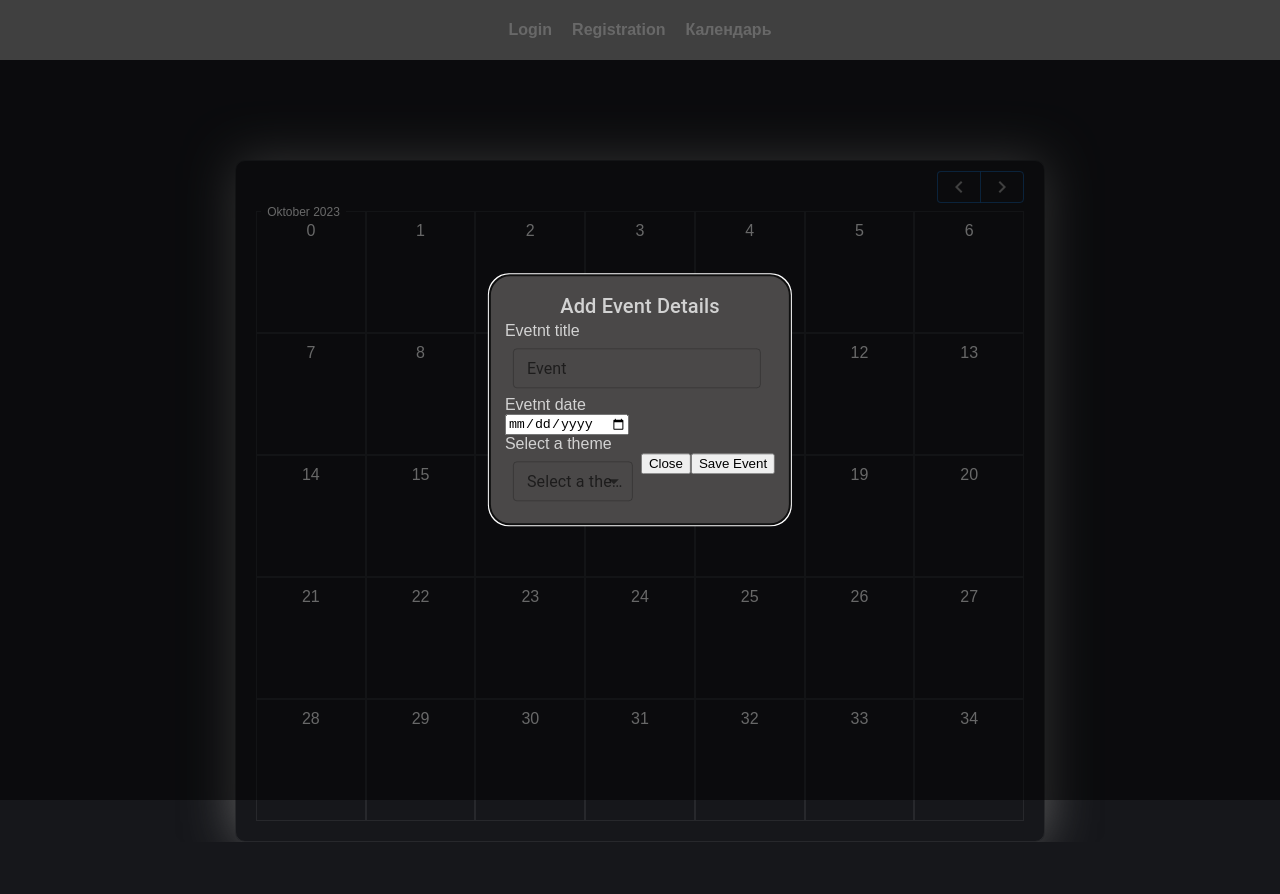
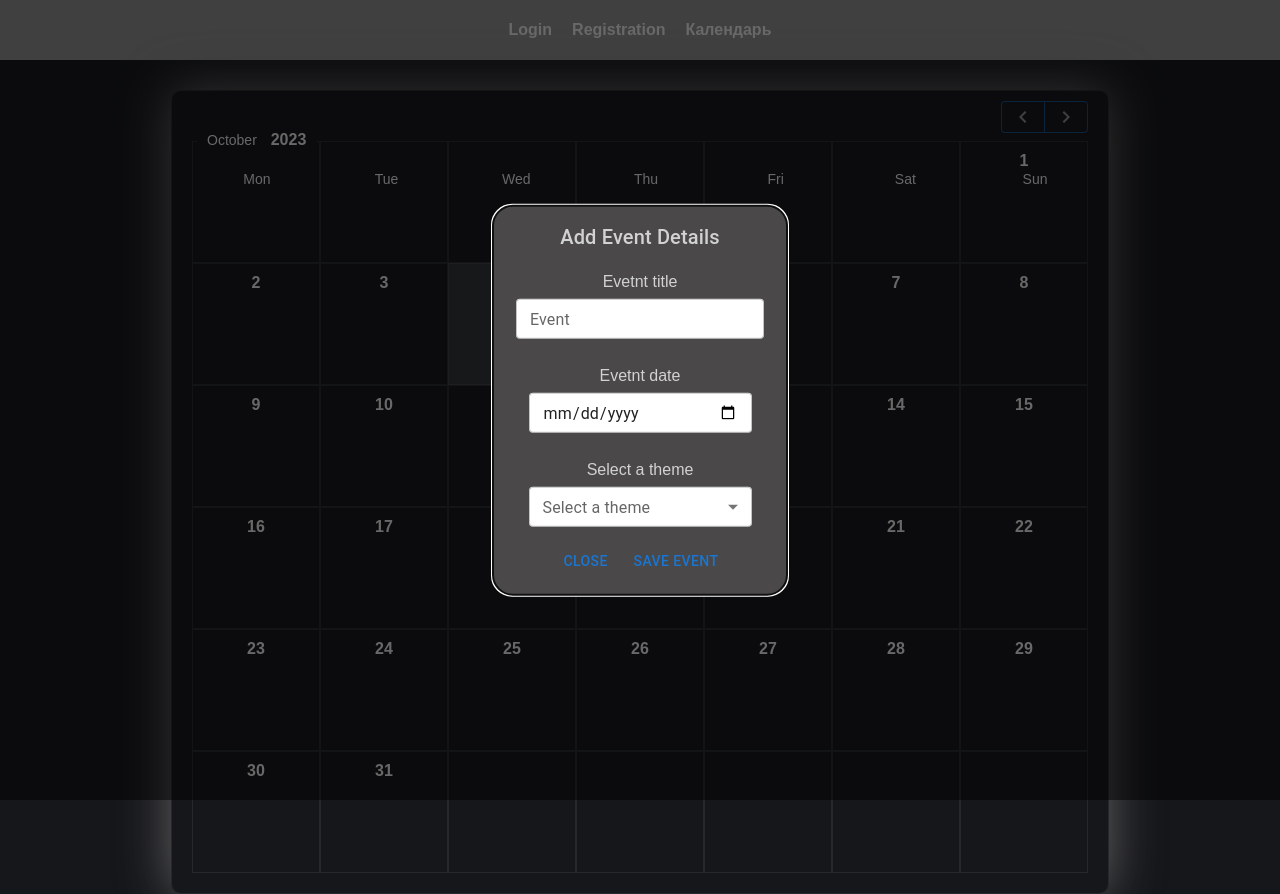
Before and after one commit to Bogdan-K-A/registr-table, a React (Create React App) app: page /calendar in a window 1280 px wide. Both pictures are taken after a click on the element "10". Before the commit the page ends 842 px from the top, so only its background shows below. Built offline with nearby package versions, Linux system fonts and the light colour scheme; what uid would draw is missing.

Commit message:
new changes in calendar

```diff
--- a/src/components/calendarComponent/ModalForm/ModalForm.jsx
+++ b/src/components/calendarComponent/ModalForm/ModalForm.jsx
@@ -1,7 +1,17 @@
 import * as React from 'react';
-import Box from '@mui/material/Box';
-import Typography from '@mui/material/Typography';
-import { FormControl, InputLabel, MenuItem, Modal, Select, TextField } from '@mui/material';
+
+import {
+  FormControl,
+  InputLabel,
+  MenuItem,
+  Modal,
+  Select,
+  TextField,
+  Typography,
+  Box,
+  Button,
+  ButtonGroup,
+} from '@mui/material';
 import s from './ModalForm.module.css';
 import { Formik } from 'formik';
 
@@ -21,8 +31,9 @@ export const ModalForm = ({ open, handleClose }) => {
           </Typography>
 
           <Formik
-            initialValues={{ event: '' }}
+            initialValues={{ event: '', date: '', color: '' }}
             onSubmit={(values) => {
+              console.log('values: ', values);
               // dispatch(signin(values));
             }}
           >
@@ -32,8 +43,9 @@ export const ModalForm = ({ open, handleClose }) => {
               return (
                 <>
                   <form className={s.form} onSubmit={handleSubmit}>
-                    <p>Evetnt title</p>
+                    <p className={s.labelMargin}>Evetnt title</p>
                     <TextField
+                      className={s.Input}
                       sx={{ m: 1, minWidth: 120 }}
                       size="small"
                       label="Event"
@@ -43,22 +55,22 @@ export const ModalForm = ({ open, handleClose }) => {
                       onBlur={handleBlur}
                       value={values.event}
                     />
-                    <label className={s.formLabel}>
-                      <p>Evetnt date</p>
-                      <input
-                        // className={s.formInput}
-                        // placeholder="event"
-                        type="date"
-                        // value={values.event}
-                        // onChange={handleChange}
-                        // onBlur={handleBlur}
-                      />
-                    </label>
-                    <p>Select a theme</p>
-                    <FormControl sx={{ m: 1, minWidth: 120 }} size="small">
+
+                    <p className={s.labelMargin}>Evetnt date</p>
+                    <TextField
+                      className={s.Input}
+                      sx={{ m: 1, width: 223 }}
+                      size="small"
+                      type="date"
+                      value={values.date}
+                      onChange={handleChange}
+                      onBlur={handleBlur}
+                    />
+
+                    <p className={s.labelMargin}>Select a theme</p>
+                    <FormControl sx={{ m: 1, width: 223 }} size="small">
                       <InputLabel>Select a theme</InputLabel>
-
-                      <Select label="Опции">
+                      <Select className={s.Input} label="Опции">
                         <MenuItem>
                           <em>None</em>
                         </MenuItem>
@@ -67,13 +79,14 @@ export const ModalForm = ({ open, handleClose }) => {
                         <MenuItem value={'red'}>Red theme</MenuItem>
                       </Select>
                     </FormControl>
-
-                    <button className={s.formButton} onClose={handleClose}>
-                      <span>Close</span>
-                    </button>
-                    <button className={s.formButton} type="submit">
-                      <span>Save Event</span>
-                    </button>
+                    <Box sx={{ mt: 1 }}>
+                      <Button sx={{ mr: 1 }} onClick={handleClose}>
+                        <span>Close</span>
+                      </Button>
+                      <Button type="submit">
+                        <span>Save Event</span>
+                      </Button>
+                    </Box>
                   </form>
                 </>
               );
--- a/src/components/calendarComponent/ModalForm/ModalForm.module.css
+++ b/src/components/calendarComponent/ModalForm/ModalForm.module.css
@@ -12,3 +12,22 @@
   border: 1px solid white;
   border-radius: 20px;
 }
+
+.form {
+  display: flex;
+  flex-direction: column;
+  align-items: center;
+}
+
+/* .form label {
+  color: var(--primary-color)
+} */
+
+.labelMargin {
+  margin-top: 20px;
+}
+
+.Input {
+  background: white;
+  border-radius: 4px;
+}
--- a/src/pages/Calendar/Calendar.jsx
+++ b/src/pages/Calendar/Calendar.jsx
@@ -5,35 +5,64 @@ import { Button, ButtonGroup } from '@mui/material';
 import NavigateBeforeIcon from '@mui/icons-material/NavigateBefore';
 import NavigateNextIcon from '@mui/icons-material/NavigateNext';
 import { ModalForm } from '../../components/calendarComponent/ModalForm/ModalForm';
+import { CALENDAR_GRID, WEEK_DAYS } from './constants';
 
 export const Calendar = () => {
   const [open, setOpen] = useState(false);
+  const [today, setToday] = useState(moment());
   const handleOpen = () => setOpen(true);
   const handleClose = () => setOpen(false);
-  // const startDay = moment().startOf('month').startOf('week');
-  // const endDay = moment().endOf('month').endOf('week');
-  // const monthDaysArr = [...Array(7)];
-  const calendar = 35;
-  const calendarFoolArr = [...Array(calendar)];
+
+  moment.updateLocale('uk', { week: { dow: 1 } });
+  const startDay = today.clone().startOf('month').startOf('week');
+  const day = startDay.clone().subtract(1, 'days');
+  const calendarFoolArr = [...Array(CALENDAR_GRID)].map(() => day.add(1, 'day').clone());
+  const weekDaysArr = [...Array(WEEK_DAYS)].map(() => day.add(1, 'day').clone());
+
+  const isCurrentDay = (day) => moment().isSame(day, 'day');
+  const isSelectedMonth = (day) => today.isSame(day, 'month');
+
+  const prevRandler = () => setToday((prev) => prev.clone().subtract(1, 'month'));
+  const nextRandler = () => setToday((prev) => prev.clone().add(1, 'month'));
 
   return (
-    <div className={s.calendarWrapper}>
+    <div>
       <div className={s.calendarGrid}>
+        <div className={s.wrapperNameDay}>
+          {weekDaysArr.map((day) => {
+            return (
+              <p key={day} className={s.nameDay}>
+                {day.format('ddd')}
+              </p>
+            );
+          })}
+        </div>
         <div className={s.nameMonthWrapper}>
-          <p className={s.nameMonth}>Oktober 2023</p>
+          <p className={s.nameMonth}>
+            {today.format('MMMM')} <span className={s.year}>{today.format('YYYY')}</span>
+          </p>
         </div>
+
+        {/* ПЕРЕКЛЮЧЕНИЕ МЕСЯЦА */}
         <ButtonGroup className={s.buttonGroup} size="small" aria-label="small button group">
-          <Button className={s.btn}>
+          <Button className={s.btn} onClick={prevRandler}>
             <NavigateBeforeIcon />
           </Button>
-          <Button className={s.btn}>
+          <Button className={s.btn} onClick={nextRandler}>
             <NavigateNextIcon />
           </Button>
         </ButtonGroup>
-        {calendarFoolArr.map((_, ind) => {
+
+        {/* CЕТКА КАЛЕНДАРЯ */}
+        {calendarFoolArr.map((dayItem) => {
           return (
-            <div className={s.gridBox} key={ind} onClick={handleOpen}>
-              {ind}
+            <div
+              className={!isSelectedMonth(dayItem) ? s.notСurrentMonth : null}
+              key={dayItem.unix()}
+              onClick={handleOpen}
+            >
+              {!isCurrentDay(dayItem) && <p className={s.dayBox}>{dayItem.format('D')}</p>}
+              {isCurrentDay(dayItem) && <p className={s.currentDay}>{dayItem.format('D')}</p>}
             </div>
           );
         })}
--- a/src/pages/Calendar/Calendar.module.css
+++ b/src/pages/Calendar/Calendar.module.css
@@ -1,43 +1,61 @@
-.calendarWrapper {
-  /* margin: 100px auto auto; */
-
-}
-
 .calendarGrid {
   position: relative;
   display: grid;
   grid-template-columns: repeat(7, 1fr);
-  grid-template-rows: repeat(5, 1fr);
+  grid-template-rows: repeat(6, 1fr);
   grid-column-gap: 0px;
   grid-row-gap: 0px;
   border: 1px solid #80808029;
-  width: 60%;
+  width: 70%;
   padding: 50px 20px 20px;
-  margin: 100px auto auto;
+  margin: 30px auto auto;
   border-radius: 10px;
 
   box-shadow: 0px 0px 50px 0px rgb(100 100 100);
 }
 
-.gridBox {
+.dayBox,
+.currentDay {
   display: grid;
   justify-items: center;
   height: 100px;
   padding: 10px;
   border: 1px solid #80808029;
+  cursor: pointer;
+  font-weight: bold;
+}
+
+.dayBox:hover {
+  background: #b6b6b629;
+}
+
+.currentDay {
+  background: #b6b6b629;
+}
+
+.notСurrentMonth {
+  color: transparent;
+  /* color: #808080a8; */
 }
 
 .nameMonthWrapper {
   position: absolute;
-  text-align: center;
-  top: 44px;
+  display: flex;
+  justify-content: center;
+  top: 40px;
   left: 25px;
-  width: 85px;
   background-color: var(--background-color);
 }
 
 .nameMonth {
-  font-size: 12px;
+  font-size: 14px;
+  padding: 0 10px;
+}
+
+.year {
+  margin-left: 10px;
+  font-size: 16px;
+  font-weight: bold;
 }
 
 .buttonGroup {
@@ -54,3 +72,23 @@
   color: currentColor;
   transition: all 250ms
 }
+
+.wrapperNameDay {
+  position: absolute;
+  top: 80px;
+  left: 0;
+  display: grid;
+  grid-template-columns: repeat(7, 1fr);
+  grid-template-rows: repeat(1, 1fr);
+  grid-column-gap: 0px;
+  grid-row-gap: 0px;
+  width: 97%;
+  padding: 0 20px;
+  z-index: -1;
+}
+
+.nameDay {
+  display: grid;
+  justify-items: center;
+  font-size: 14px;
+}
--- /dev/null
+++ b/src/pages/Calendar/constants.js
@@ -0,0 +1,2 @@
+export const CALENDAR_GRID = 42;
+export const WEEK_DAYS = 7;
```
Also changed, not shown: 1 other file (tests, documents, lock files or other folders).
